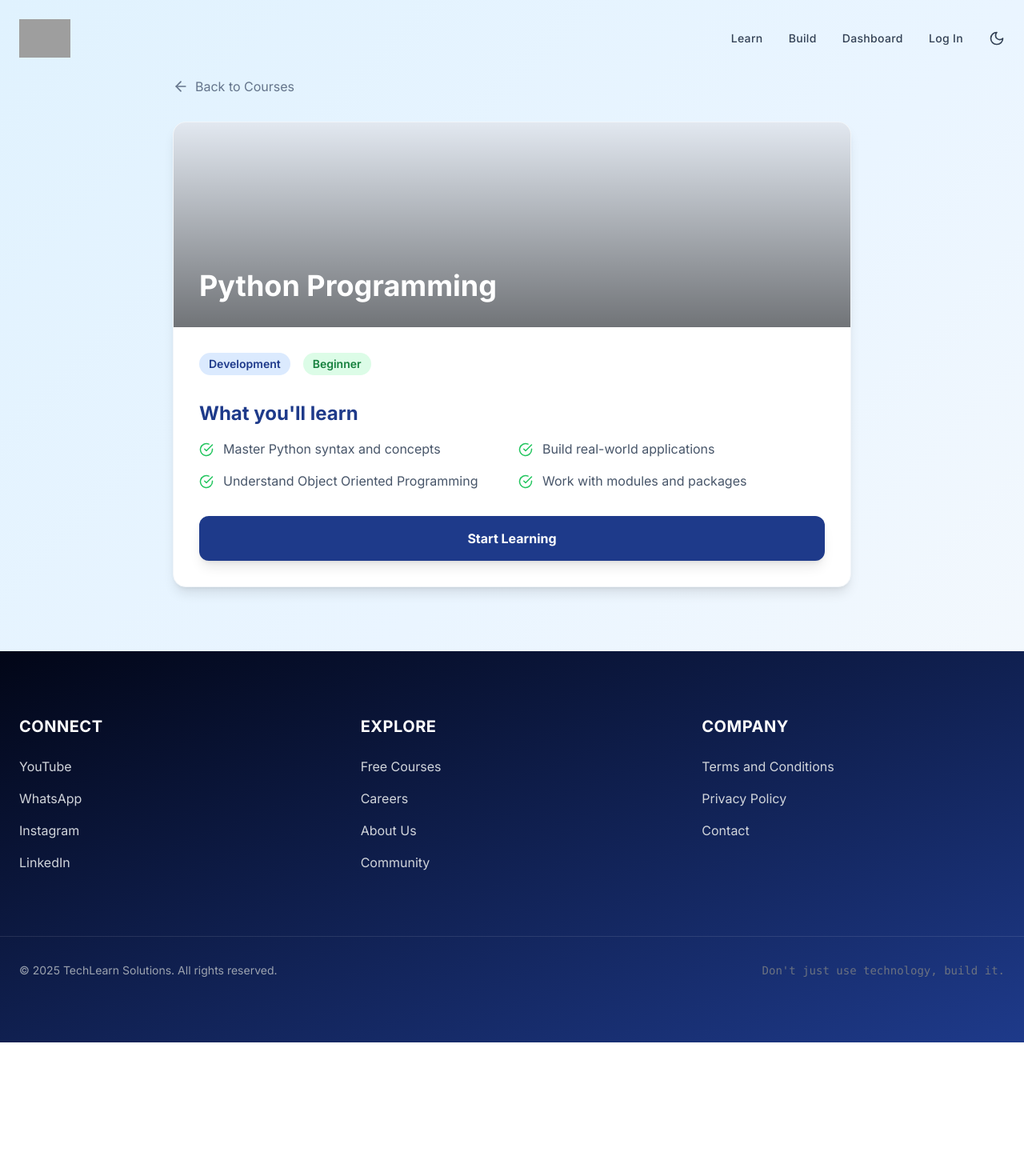
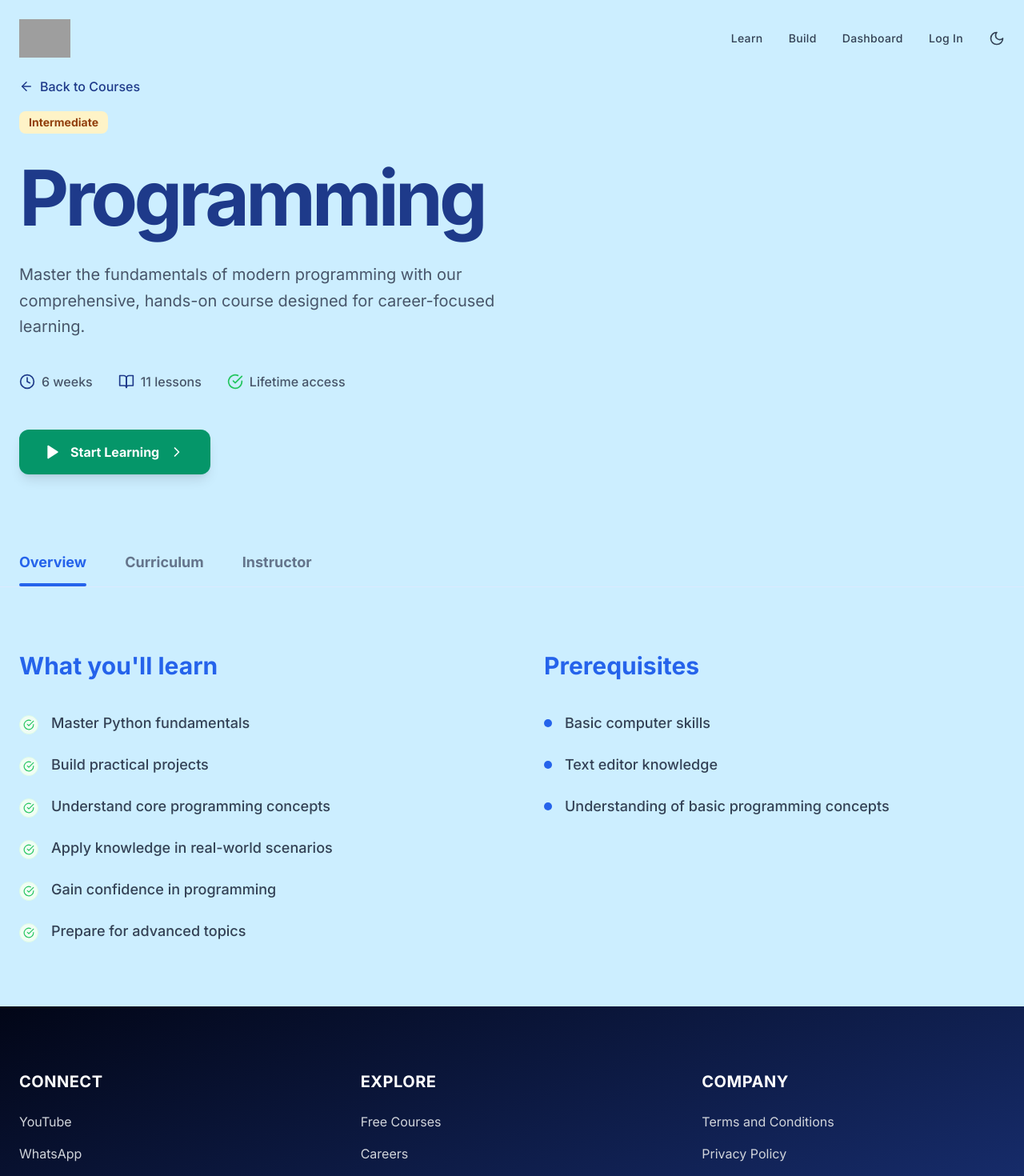
Before and after one commit to bhavya01-dev/TechLearn, a React (Vite) app: page /learn/courses/1 in a window 1280 px wide. Shown: the top 1470 px of the page at 80% size. Before the commit the page ends 1303 px from the top, so only its background shows below. Built offline with nearby package versions, Linux system fonts and the light colour scheme; grey boxes are pictures that could not be loaded.

Commit message:
Courses topic pages fixed - responsive, no nested scroll, no checkpoints

```diff
--- /dev/null
+++ b/index.css
@@ -0,0 +1,10 @@
+/* Utility: hide scrollbars while preserving scrollability */
+.custom-scrollbar {
+  scrollbar-width: none; /* Firefox */
+  -ms-overflow-style: none; /* IE/Edge */
+  -webkit-overflow-scrolling: touch; /* iOS smooth scrolling */
+}
+
+.custom-scrollbar::-webkit-scrollbar {
+  display: none; /* Chrome/Safari */
+}
--- a/src/pages/CourseDetail.jsx
+++ b/src/pages/CourseDetail.jsx
@@ -1,54 +1,219 @@
-import React from 'react';
+import React, { useState } from 'react';
 import { useParams, Link } from 'react-router-dom';
-import { ArrowLeft, CheckCircle } from 'lucide-react';
+import { motion, AnimatePresence } from 'framer-motion';
+import { ArrowLeft, Clock, BookOpen, CheckCircle, Award, Play, ChevronRight, User } from 'lucide-react';
 
 const CourseDetail = () => {
   const { id } = useParams();
+  const [activeTab, setActiveTab] = useState('Overview');
 
-  // In a real app, fetch course details by ID
+  // Mock course data - in a real app, this would be fetched based on the ID
+  const course = {
+    title: id === 'python' ? 'Python Programming' : id === 'java' ? 'Core Java' : 'Programming Course',
+    level: 'Intermediate',
+    description: 'Master the fundamentals of modern programming with our comprehensive, hands-on course designed for career-focused learning.',
+    duration: '6 weeks',
+    lessons: '11 lessons',
+    access: 'Lifetime access',
+    learningPoints: [
+      "Master Python fundamentals",
+      "Build practical projects",
+      "Understand core programming concepts",
+      "Apply knowledge in real-world scenarios",
+      "Gain confidence in programming",
+      "Prepare for advanced topics"
+    ],
+    prerequisites: [
+      "Basic computer skills",
+      "Text editor knowledge",
+      "Understanding of basic programming concepts"
+    ]
+  };
+
+  const tabs = ['Overview', 'Curriculum', 'Instructor'];
+
   return (
-    <div className="pt-24 pb-20 min-h-screen">
-      <div className="max-w-4xl mx-auto px-6">
-        <Link to="/courses" className="inline-flex items-center text-slate-500 hover:text-[#1E3A8A] mb-8 transition-colors">
-          <ArrowLeft size={20} className="mr-2" /> Back to Courses
+    <div className="min-h-screen bg-white font-sans">
+      {/* Minimal Navbar / Back Link */}
+      <div className="bg-[#CCEEFF] pt-24 pb-4">
+        <div className="max-w-7xl mx-auto px-6">
+          <Link to="/learn/courses" className="inline-flex items-center text-[#1E3A8A] hover:text-[#2563EB] transition-colors font-medium gap-2">
+            <ArrowLeft size={18} />
+            Back to Courses
           </Link>
-
-        <div className="bg-white rounded-2xl shadow-lg border border-slate-100 overflow-hidden">
-          <div className="h-64 bg-slate-200 w-full relative">
-            <div className="absolute inset-0 bg-gradient-to-t from-black/50 to-transparent flex items-end p-8">
-               <h1 className="text-4xl font-bold text-white">Python Programming</h1>
         </div>
       </div>
 
-          <div className="p-8">
-            <div className="flex gap-4 mb-8">
-              <span className="bg-blue-100 text-[#1E3A8A] px-3 py-1 rounded-full text-sm font-semibold">Development</span>
-              <span className="bg-green-100 text-green-700 px-3 py-1 rounded-full text-sm font-semibold">Beginner</span>
+      {/* Hero Section */}
+      <section className="bg-[#CCEEFF] pb-20">
+        <div className="max-w-7xl mx-auto px-6">
+          <motion.div
+            initial={{ opacity: 0, y: 20 }}
+            animate={{ opacity: 1, y: 0 }}
+            transition={{ duration: 0.6 }}
+          >
+            <span className="inline-block bg-[#FEF3C7] text-[#92400E] px-3 py-1 rounded-lg text-sm font-bold mb-8">
+              {course.level}
+            </span>
+
+            <h1 className="text-7xl md:text-8xl font-bold text-[#1E3A8A] mb-8 tracking-tighter">
+              {course.title.split(" ")[0]}
+            </h1>
+
+            <p className="text-xl text-slate-600 max-w-2xl mb-10 leading-relaxed">
+              {course.description}
+            </p>
+
+            <div className="flex flex-wrap gap-8 items-center mb-12">
+              <div className="flex items-center gap-2 text-slate-600 font-medium">
+                <Clock size={20} className="text-[#1E3A8A]" />
+                {course.duration}
+              </div>
+              <div className="flex items-center gap-2 text-slate-600 font-medium">
+                <BookOpen size={20} className="text-[#1E3A8A]" />
+                {course.lessons}
+              </div>
+              <div className="flex items-center gap-2 text-slate-600 font-medium">
+                <CheckCircle size={20} className="text-green-500" />
+                {course.access}
+              </div>
             </div>
 
-            <h2 className="text-2xl font-bold text-[#1E3A8A] mb-4">What you'll learn</h2>
-            <div className="grid md:grid-cols-2 gap-4 mb-8">
-              {[
-                "Master Python syntax and concepts",
-                "Build real-world applications",
-                "Understand Object Oriented Programming",
-                "Work with modules and packages"
-              ].map((item, index) => (
-                <div key={index} className="flex items-start gap-3">
-                  <CheckCircle className="text-green-500 shrink-0 mt-1" size={18} />
-                  <span className="text-slate-600">{item}</span>
+            <Link to={`/learn/courses/${id}/learn`}>
+              <motion.button
+                whileHover={{ scale: 1.02 }}
+                whileTap={{ scale: 0.98 }}
+                className="bg-[#059669] text-white px-8 py-4 rounded-xl font-bold flex items-center gap-3 shadow-lg hover:bg-[#047857] transition-all"
+              >
+                <Play size={20} fill="currentColor" />
+                Start Learning
+                <ChevronRight size={20} />
+              </motion.button>
+            </Link>
+          </motion.div>
+        </div>
+      </section>
+
+      {/* Sticky Tabs Navigation */}
+      <nav className="border-b border-blue-100 bg-[#CCEEFF] sticky top-20 z-40 transition-all duration-300">
+        <div className="max-w-7xl mx-auto px-6">
+          <div className="flex gap-12">
+            {tabs.map((tab) => (
+              <button
+                key={tab}
+                onClick={() => setActiveTab(tab)}
+                className={`py-4 text-lg font-bold transition-all relative ${activeTab === tab ? 'text-[#2563EB]' : 'text-slate-500 hover:text-[#1E3A8A]'}`}
+              >
+                {tab}
+                {activeTab === tab && (
+                  <motion.div
+                    layoutId="activeTab"
+                    className="absolute bottom-0 left-0 right-0 h-1 bg-[#2563EB] rounded-full"
+                  />
+                )}
+              </button>
+            ))}
+          </div>
+        </div>
+      </nav>
+
+      {/* Tab Content */}
+      <main className="py-20 bg-[#CCEEFF] min-h-[50vh]">
+        <div className="max-w-7xl mx-auto px-6">
+          <AnimatePresence mode="wait">
+            {activeTab === 'Overview' && (
+              <motion.div
+                key="overview"
+                initial={{ opacity: 0, x: -20 }}
+                animate={{ opacity: 1, x: 0 }}
+                exit={{ opacity: 0, x: 20 }}
+                transition={{ duration: 0.4 }}
+                className="grid lg:grid-cols-2 gap-20"
+              >
+                {/* What you'll learn */}
+                <div>
+                  <h2 className="text-3xl font-bold text-[#2563EB] mb-10">What you'll learn</h2>
+                  <div className="grid gap-6">
+                    {course.learningPoints.map((point, i) => (
+                      <div key={i} className="flex items-start gap-4 group">
+                        <div className="mt-1 w-6 h-6 rounded-full bg-green-50 text-green-500 flex items-center justify-center shrink-0 border border-green-100 group-hover:bg-green-100 transition-colors">
+                          <CheckCircle size={14} />
+                        </div>
+                        <span className="text-lg text-slate-700 font-medium">{point}</span>
                       </div>
                     ))}
                   </div>
+                </div>
 
-            <Link to={`/courses/${id || 'python'}/learn`}>
-                <button className="w-full bg-[#1E3A8A] text-white font-bold py-4 rounded-xl shadow-lg hover:bg-[#1e3a8a]/90 transition-colors">
-                Start Learning
-                </button>
-            </Link>
+                {/* Prerequisites */}
+                <div>
+                  <h2 className="text-3xl font-bold text-[#2563EB] mb-10">Prerequisites</h2>
+                  <div className="grid gap-6">
+                    {course.prerequisites.map((item, i) => (
+                      <div key={i} className="flex items-center gap-4 group">
+                        <div className="w-2.5 h-2.5 rounded-full bg-[#2563EB] group-hover:scale-125 transition-transform" />
+                        <span className="text-lg text-slate-700 font-medium">{item}</span>
+                      </div>
+                    ))}
                   </div>
                 </div>
+              </motion.div>
+            )}
+
+            {activeTab === 'Curriculum' && (
+              <motion.div
+                key="curriculum"
+                initial={{ opacity: 0, y: 20 }}
+                animate={{ opacity: 1, y: 0 }}
+                exit={{ opacity: 0, y: -20 }}
+                className="max-w-3xl"
+              >
+                <h2 className="text-3xl font-bold text-[#1E3A8A] mb-8">Course Curriculum</h2>
+                <div className="space-y-4">
+                  {[1, 2, 3, 4].map((step) => (
+                    <div key={step} className="bg-white/50 backdrop-blur-sm border border-blue-100 p-6 rounded-2xl flex items-center justify-between hover:bg-white transition-all cursor-pointer group">
+                      <div className="flex items-center gap-6">
+                        <div className="w-12 h-12 rounded-xl bg-[#1E3A8A] text-white flex items-center justify-center font-bold">
+                          0{step}
                         </div>
+                        <div>
+                          <h4 className="font-bold text-[#0F172A] text-lg">Module {step}: Core Concepts</h4>
+                          <p className="text-slate-500 text-sm">3 lessons • 45 mins</p>
+                        </div>
+                      </div>
+                      <ChevronRight className="text-slate-400 group-hover:text-[#2563EB] transition-colors" />
+                    </div>
+                  ))}
+                </div>
+              </motion.div>
+            )}
+
+            {activeTab === 'Instructor' && (
+              <motion.div
+                key="instructor"
+                initial={{ opacity: 0, scale: 0.95 }}
+                animate={{ opacity: 1, scale: 1 }}
+                exit={{ opacity: 0, scale: 1.05 }}
+                className="max-w-3xl bg-white/50 backdrop-blur-sm border border-blue-100 p-12 rounded-3xl flex flex-col md:flex-row gap-10 items-center"
+              >
+                <div className="w-40 h-40 bg-[#1E3A8A] rounded-3xl flex items-center justify-center text-white shrink-0 shadow-xl">
+                  <User size={80} />
+                </div>
+                <div>
+                  <div className="flex items-center gap-3 mb-2">
+                    <h3 className="text-3xl font-bold text-[#1E3A8A]">Prashanti Vasi</h3>
+                    <Award size={24} className="text-yellow-500" />
+                  </div>
+                  <p className="text-[#2563EB] font-bold text-lg mb-6 tracking-wide uppercase">Senior Developer & Educator</p>
+                  <p className="text-slate-600 text-lg leading-relaxed">
+                    Expert in software architecture and modern development practices. Dedicated to helping students bridge the gap between theory and real-world application.
+                  </p>
+                </div>
+              </motion.div>
+            )}
+          </AnimatePresence>
+        </div>
+      </main>
     </div>
   );
 };
--- a/src/services/api.js
+++ b/src/services/api.js
@@ -1,14 +1,10 @@
-// Simple API service stub
-const API_URL = 'https://api.techlearnsolutions.com'; // Placeholder
-
+const API_URL = 'https://api.techlearnsolutions.com';
 export const api = {
   get: async (endpoint) => {
-    // In a real app: return axios.get(`${API_URL}${endpoint}`);
     console.log(`Fetching ${endpoint}`);
     return Promise.resolve({ data: [] });
   },
   post: async (endpoint, data) => {
-    // In a real app: return axios.post(`${API_URL}${endpoint}`, data);
     console.log(`Posting to ${endpoint}`, data);
     return Promise.resolve({ data: {} });
   }
```
Also changed, not shown: src/pages/CourseTopic.jsx (+70 -31 lines), src/pages/Courses.jsx (+7 -1 lines). Lines whose indentation alone changed are shown as unchanged.
